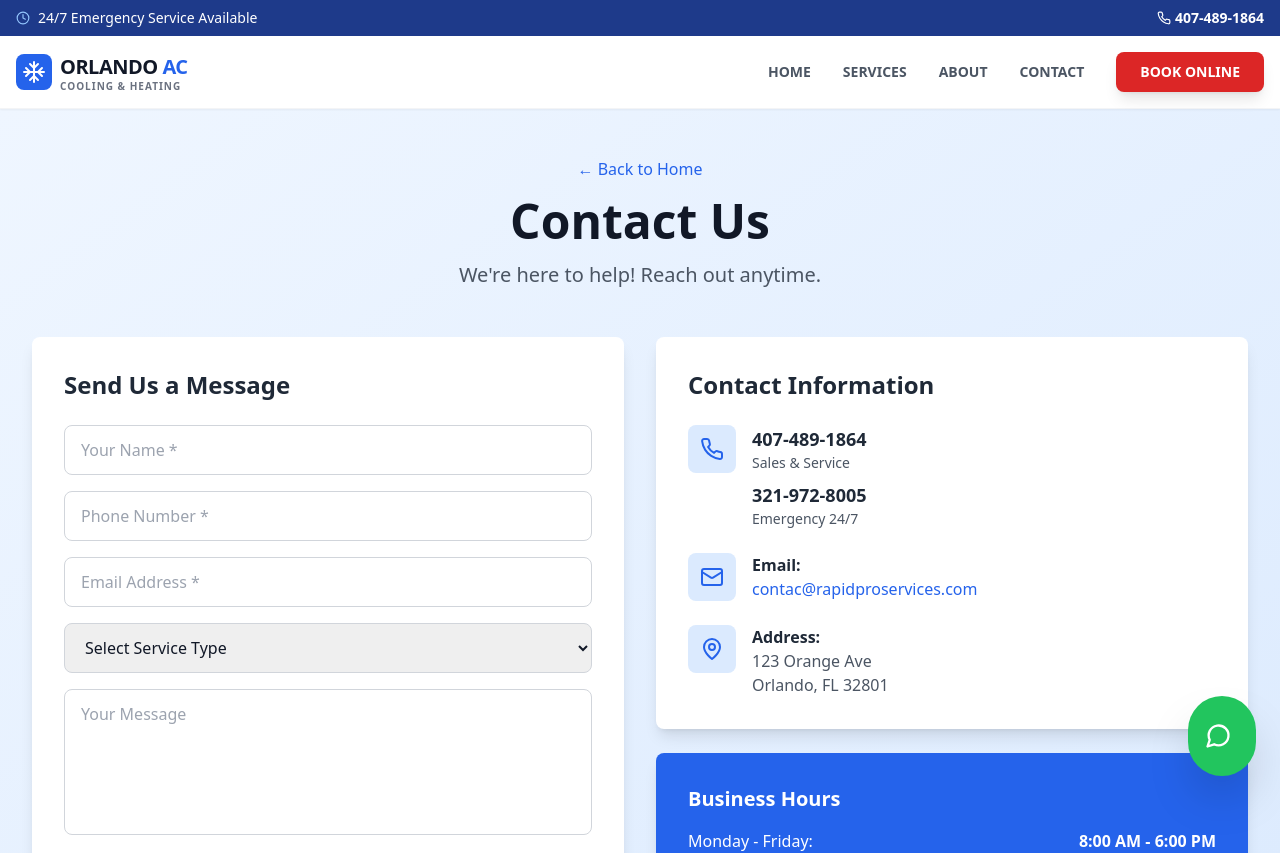
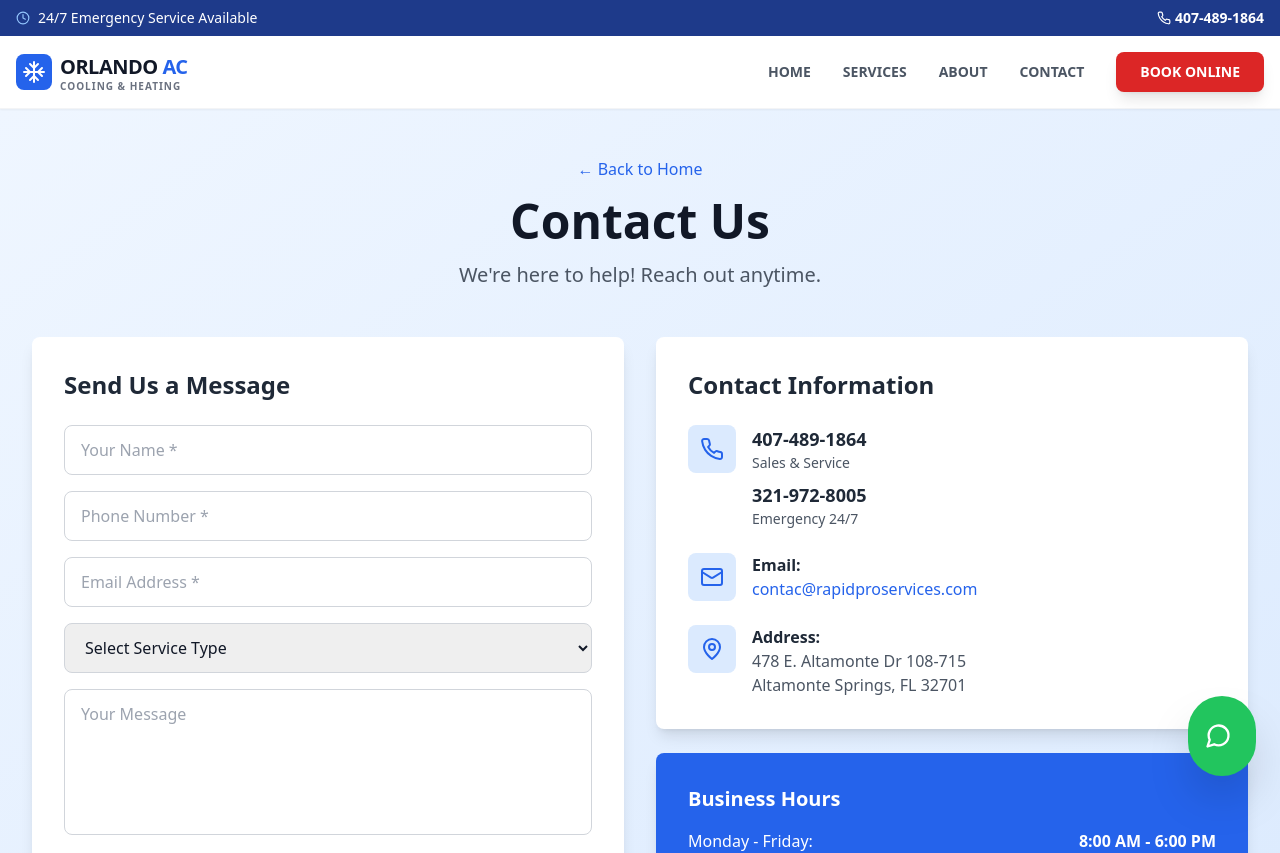
Before and after one commit to c67438578-web/Haraldo, a Next.js app: page /contact in a window 1280 px wide. Shown: the top 853 px of the page. Built offline with nearby package versions, Linux system fonts and the light colour scheme.

Commit message:
Update page.js

```diff
--- a/app/contact/page.js
+++ b/app/contact/page.js
@@ -172,8 +172,8 @@ export default function ContactPage() {
                   <div>
                     <p className="font-semibold text-gray-800">Address:</p>
                     <p className="text-gray-600">
-                      123 Orange Ave<br />
-                      Orlando, FL 32801
+                      478 E. Altamonte Dr 108-715<br />
+                      Altamonte Springs, FL 32701
                     </p>
                   </div>
                 </div>
```
